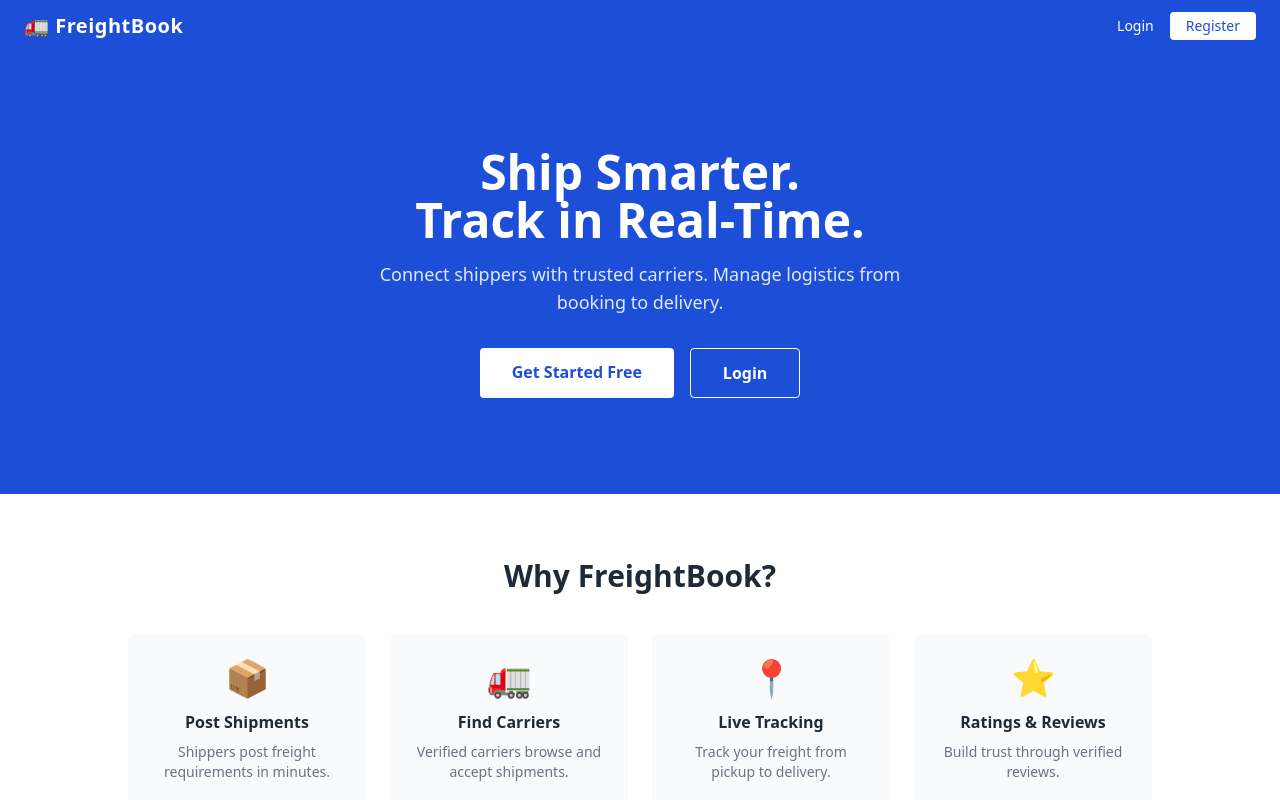
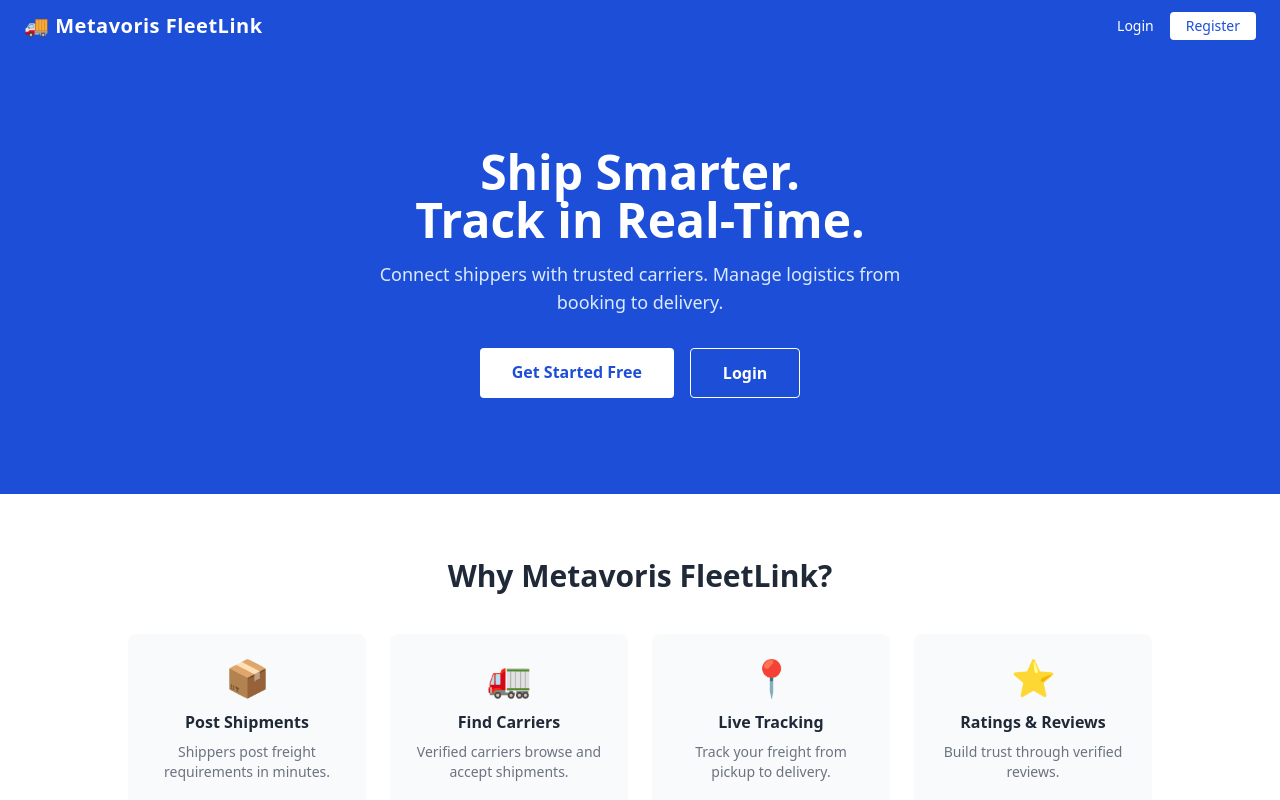
Before and after one commit to Venkatvishaalts/Freight-Booking-System, a React (Create React App) app in the folder freight-booking-frontend/: page / in a window 1280 px wide. Shown: the top 800 px of the page. Built offline with nearby package versions, Linux system fonts and the light colour scheme; no server answers.

Commit message:
App name changed

```diff
--- a/freight-booking-frontend/src/components/Navbar.js
+++ b/freight-booking-frontend/src/components/Navbar.js
@@ -26,7 +26,7 @@
     <nav className="bg-blue-700 text-white px-6 py-3 flex justify-between items-center shadow-md">
       {/* Logo */}
       <Link to="/" className="text-xl font-bold tracking-wide">
-        🚛 FreightBook
+        🚚 Metavoris FleetLink
       </Link>
 
       {/* Right side */}
--- a/freight-booking-frontend/src/pages/HomePage.js
+++ b/freight-booking-frontend/src/pages/HomePage.js
@@ -57,7 +57,7 @@
       {/* Features */}
       <div className="py-16 px-6 bg-white">
         <div className="max-w-5xl mx-auto">
-          <h2 className="text-3xl font-bold text-center text-gray-800 mb-10">Why FreightBook?</h2>
+          <h2 className="text-3xl font-bold text-center text-gray-800 mb-10">Why Metavoris FleetLink?</h2>
           <div className="grid grid-cols-1 md:grid-cols-2 lg:grid-cols-4 gap-6">
             {features.map((f) => (
               <div key={f.title} className="text-center p-6 bg-gray-50 rounded-lg hover:shadow-md transition">
```
Also changed, not shown: 1 other file (tests, documents, lock files or other folders).
